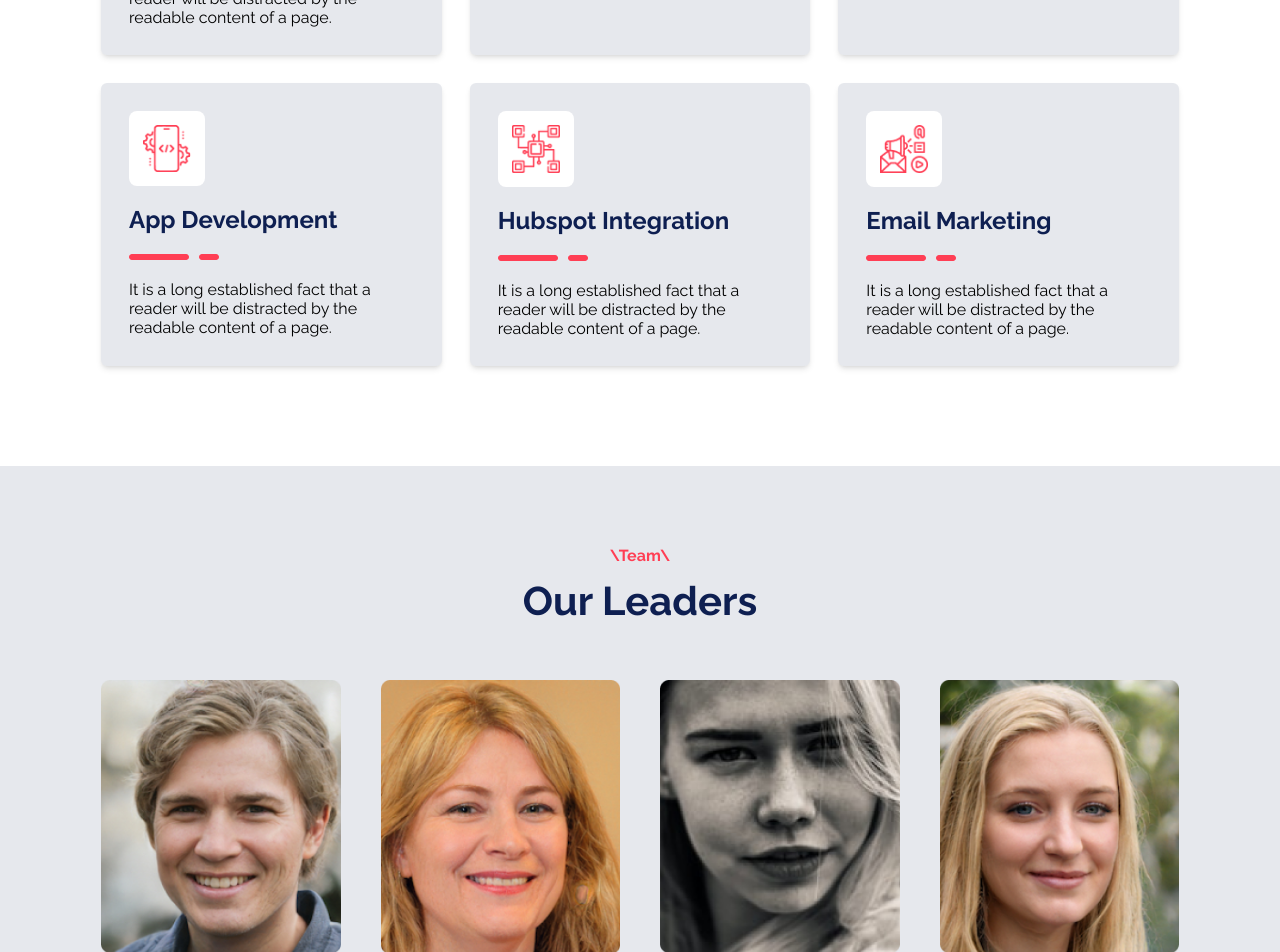
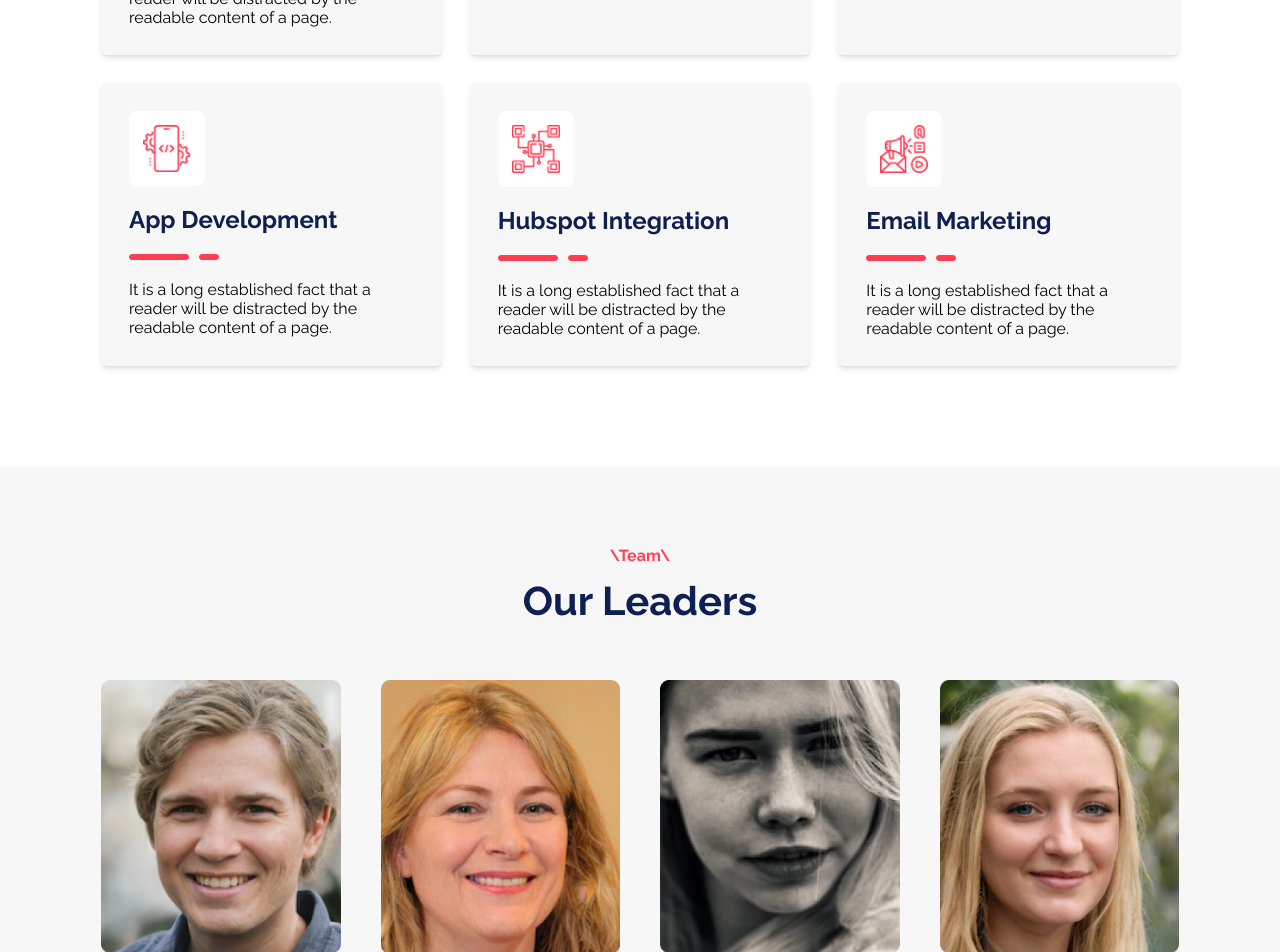
Before and after one commit to ignasiusadhitia/kelompok-1b, a React (Vite) app: page / in a window 1280 px wide. Shown: the part 2962-3914 px from the top of the page. Built offline with nearby package versions, Linux system fonts and the light colour scheme.

Commit message:
fix: replace bg-dark-blue-10 to bg-off-white

```diff
--- a/src/components/OurProcessCard.jsx
+++ b/src/components/OurProcessCard.jsx
@@ -11,7 +11,7 @@ const OurProcessCard = ({
   index = "",
 }) => {
   return (
-    <div className="flex flex-col gap-5 relative rounded-md bg-dark-blue-10 p-7 shadow-md hover:shadow-peach-red-50 hover:cursor-pointer">
+    <div className="flex flex-col gap-5 relative rounded-md bg-off-white p-7 shadow-md hover:shadow-peach-red-50 hover:cursor-pointer">
       <Typography className="text-dark-blue-25 text-[48px] font-[800] leading-[50px] absolute top-[-5px] right-2.5 ">
         {index && index}
       </Typography>
--- a/src/components/TestimonialCard.jsx
+++ b/src/components/TestimonialCard.jsx
@@ -7,11 +7,11 @@ import Typography from "./Typography";
 const TestimonialCard = ({
   clientImg = client,
   testimony = "It is a long established fact that a reader will be distracted by the readable content of a page when looking at its layout. The point of using Lorem Ipsum is that it has a more-or-less normal distribution of letters, as opposed.",
+  clientRole = "CEO",
   clientName = "Samual Karl",
-  clientRole = "CEO",
 }) => {
   return (
-    <div className="bg-dark-blue-10 rounded-md p-[30px] mx-auto w-screen md:max-w-[750px] mb-12">
+    <div className="bg-off-white rounded-md p-[30px] mx-auto w-screen md:max-w-[750px] mb-12">
       <div className="flex justify-between items-center">
         <img src={clientImg} alt="" />
         <img src={quote} alt="" className="w-[60px] h-[60px]" />
--- a/src/pages/Home.jsx
+++ b/src/pages/Home.jsx
@@ -18,7 +18,7 @@ const Home = () => {
       <OurProcessCardSection />
       <WhatWeDoSection showButton />
       <OurExperticeCardSection />
-      <div className="bg-dark-blue-10 pt-10 pb-20">
+      <div className="bg-off-white pt-10 pb-20">
         <TeamSection maxMembers={4} />
       </div>
       <TestimonialCardSection />
```
